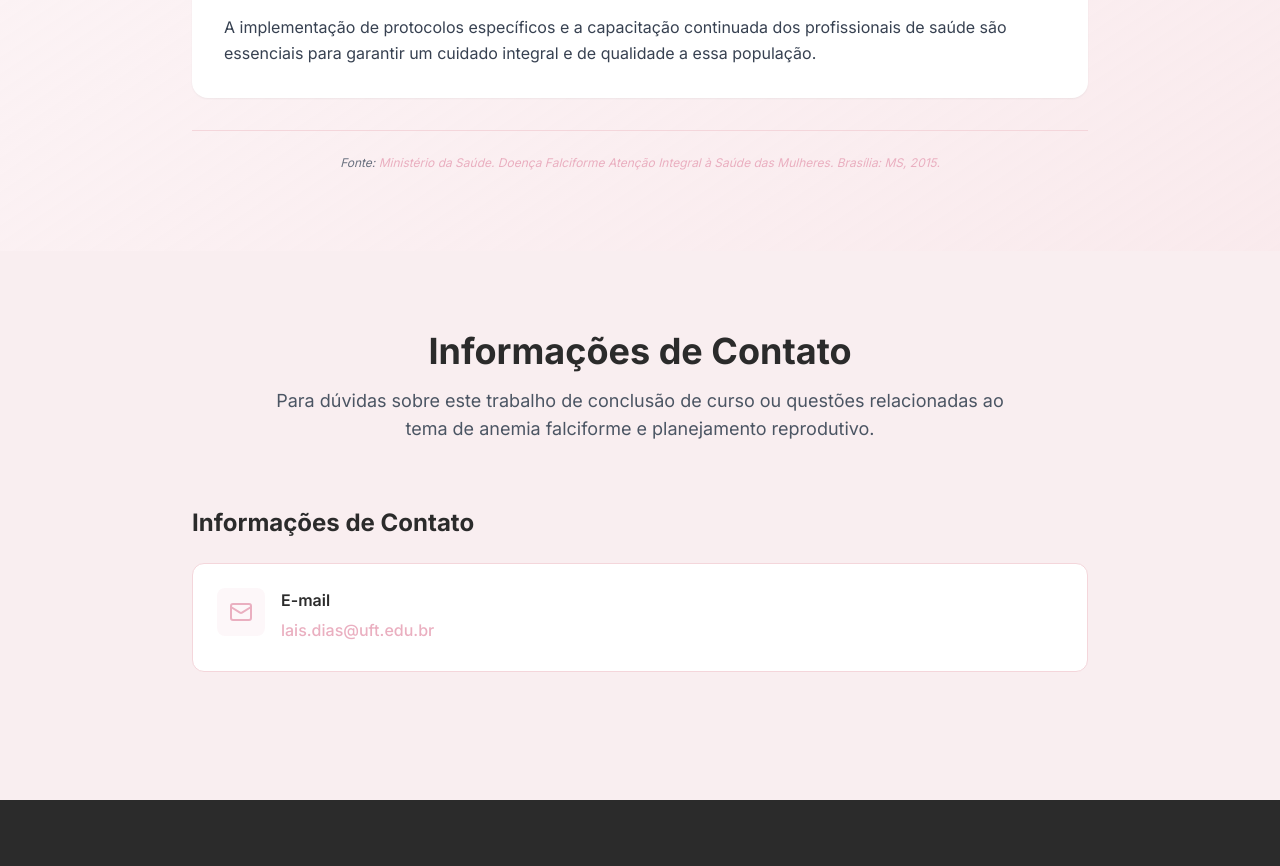
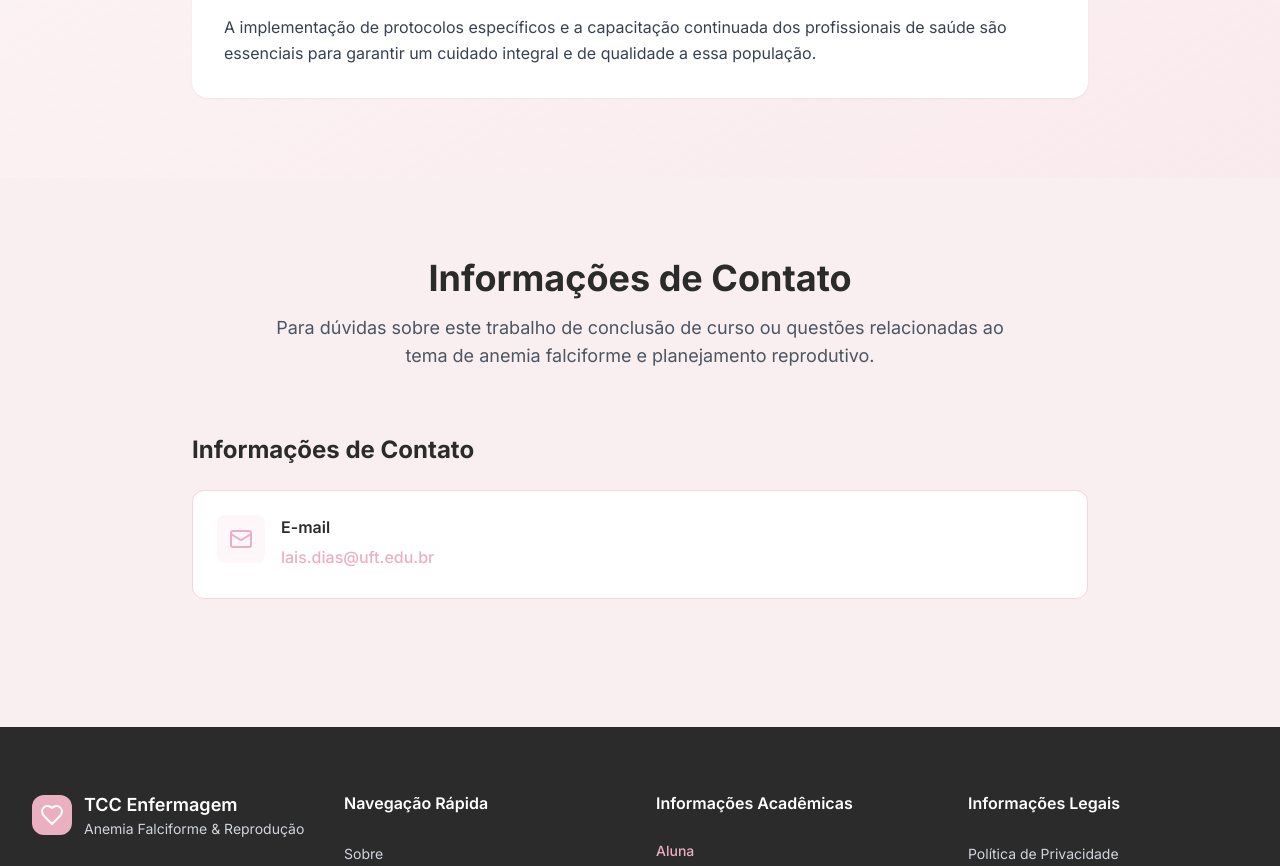
Before and after one commit to iagorlrnc/modeloVI, a React (Vite) app: page / in a window 1280 px wide. Shown: the part 10060-10926 px from the top of the page. Built offline with nearby package versions, Linux system fonts and the light colour scheme.

Commit message:
removeFont

```diff
--- a/src/components/FinalConsiderations.tsx
+++ b/src/components/FinalConsiderations.tsx
@@ -51,11 +51,7 @@ const FinalConsiderations: React.FC = () => {
             </div>
           </div>
 
-          <div className="mt-8 pt-6 border-t border-rosa-marfil-2">
-            <p className="text-xs text-gray-500 italic text-center">
-              Fonte: <a href="https://bvsms.saude.gov.br/bvs/publicacoes/doenca_falciforme_atencao_integral_saude_mulher.pdf" target="_blank" rel="noopener noreferrer" className="text-accent hover:underline">Ministério da Saúde. Doença Falciforme Atenção Integral à Saúde das Mulheres. Brasília: MS, 2015.</a>
-            </p>
-          </div>
+
         </div>
       </div>
     </section>
```
